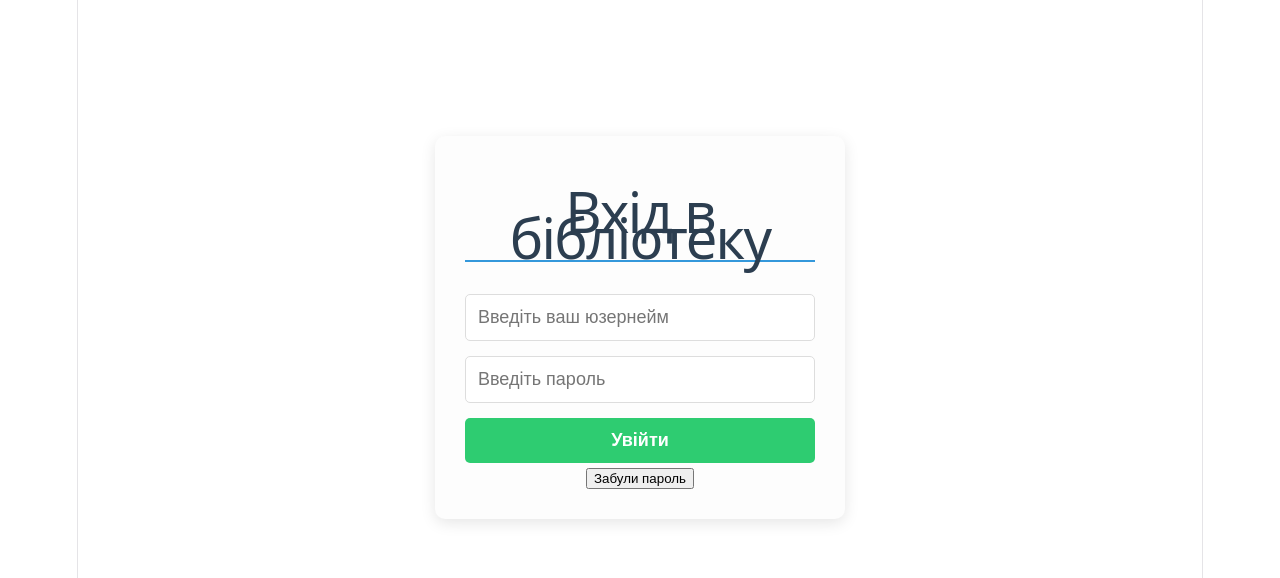
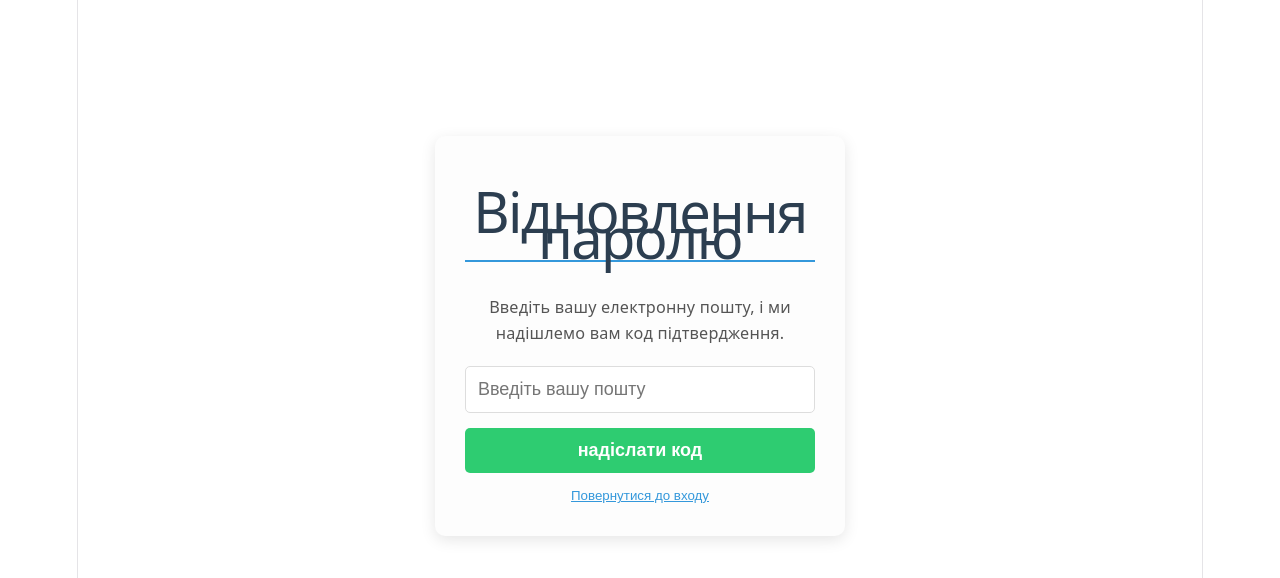
Before and after one commit to Elixiryt/practise-SP-Lutsk, a React app in the folder frontend/: page / in a window 1280 px wide. Both pictures are taken after a click on the button "Забули пароль". Shown: the top 578 px of the page. Built offline with nearby package versions, Linux system fonts and the light colour scheme; the HTML template or start-up script is replaced by a standard one.

Commit message:
fix: поправлено відновлення для коректної роботи

```diff
--- a/frontend/src/App.jsx
+++ b/frontend/src/App.jsx
@@ -142,7 +142,7 @@ function App() {
                 />
                 <button type='submit'>Увійти</button>
               </form>
-              <button>Забули пароль</button>
+              <button className='text-link' onClick={() => {setView('forgot'); setError(null)}}>Забули пароль</button>
             </>
           )}
 
@@ -151,7 +151,7 @@ function App() {
               <h1>Відновлення паролю</h1>
               <p>Введіть вашу електронну пошту, і ми надішлемо вам код підтвердження.</p>
               <form onSubmit={handleForgotPassword} className='login-form'>
-                <input type='email' placeholder='Введіть вашу пошту' value={email} onClick={(e) => setEmail(e.target.value)} required/>
+                <input type='email' placeholder='Введіть вашу пошту' value={email} onChange={(e) => setEmail(e.target.value)} required/>
                 <button type='submit'>надіслати код</button>
               </form>
               <button className='text-link' onClick={() => {setView('login'); setError(null);}}>Повернутися до входу</button>
```
